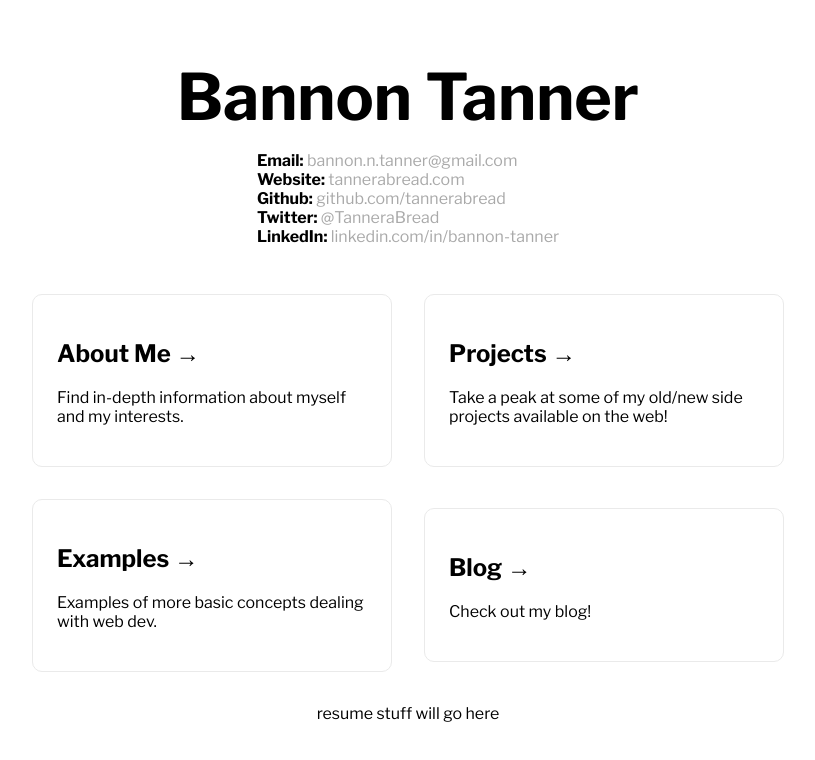
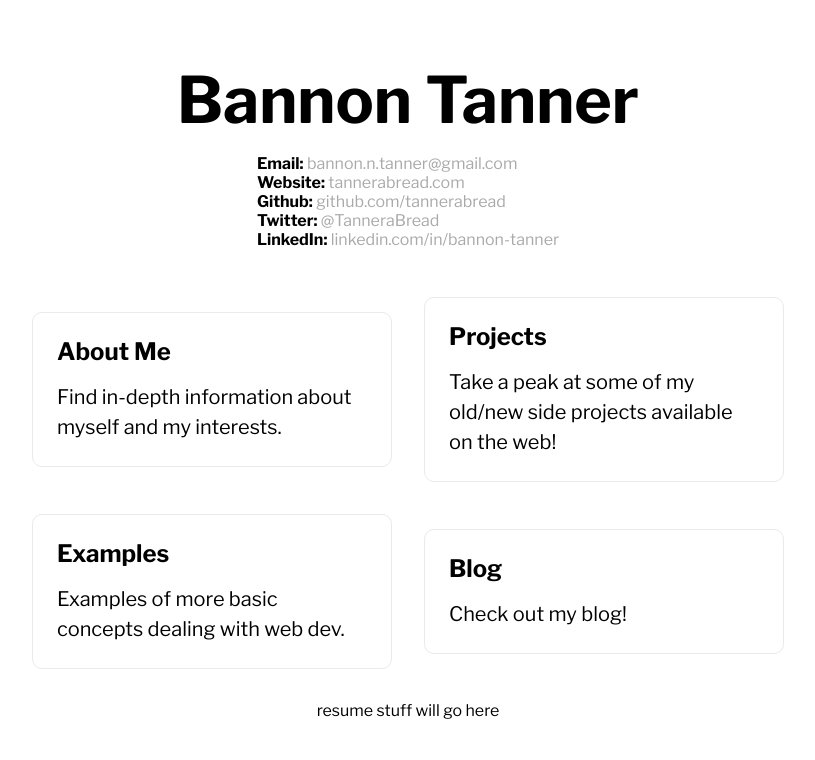
Before and after one commit to tannerabread/resume, a Next.js app: page / in a window 1280 px wide. Shown: the top 760 px of the page, without its empty margins (232-1047 px from the left). Built offline with nearby package versions, Linux system fonts and the light colour scheme.

Commit message:
fixed a few console errors

```diff
--- a/package.json
+++ b/package.json
@@ -16,6 +16,7 @@
     "styled-components": "^5.3.1"
   },
   "devDependencies": {
+    "babel-plugin-styled-components": "^1.13.2",
     "eslint": "7.32.0",
     "eslint-config-next": "11.1.2"
   }
--- a/src/Home.module.css
+++ b/src/Home.module.css
@@ -1,4 +1,4 @@
-.container {
+/* .container {
   min-height: 100vh;
   padding: 0 0.5rem;
   display: flex;
@@ -6,7 +6,7 @@
   justify-content: center;
   align-items: center;
   height: 100vh;
-}
+} */
 
 .main {
   padding: 5rem 0;
@@ -90,7 +90,7 @@
   width: 45%;
 } */
 
-.card:hover,
+/* .card:hover,
 .card:focus,
 .card:active {
   color: #0070f3;
@@ -106,7 +106,7 @@
   margin: 0;
   font-size: 1.25rem;
   line-height: 1.5;
-}
+} */
 
 .logo {
   height: 1em;
--- a/src/components/Contacts.js
+++ b/src/components/Contacts.js
@@ -1,4 +1,4 @@
-import styles from './Contacts.module.css'
+import styles from './Contacts.module.scss'
 
 const Contacts = ({ contacts }) => {
   return (
--- a/src/components/Contacts.module.css
+++ /dev/null
@@ -1,8 +0,0 @@
-.contactList {
-  list-style-type: none;
-  padding: 0px;
-}
-
-.contactLink {
-  color: darkgray;
-}
--- /dev/null
+++ b/src/components/Contacts.module.scss
@@ -0,0 +1,18 @@
+.contactList {
+  list-style-type: none;
+  padding: 0px;
+}
+
+.contactLink {
+  color: darkgray;
+
+  &:hover,
+  &:focus,
+  &:active {
+    color: #0070f3;
+  }
+
+  &:visited {
+    color: purple;
+  }
+}
--- /dev/null
+++ b/src/components/Container.js
@@ -0,0 +1,21 @@
+import styled from 'styled-components'
+
+const StyledContainer = styled.div`
+  min-height: 100vh;
+  padding: 0 0.5rem;
+  display: flex;
+  flex-direction: column;
+  justify-content: center;
+  align-items: center;
+  height: 100vh;
+`
+
+const Container = (props) => {
+  return (
+    <StyledContainer>
+      {props.children}
+    </StyledContainer>
+  )
+}
+
+export default Container
--- a/src/components/HomeGrid.js
+++ b/src/components/HomeGrid.js
@@ -1,27 +1,16 @@
+import React from 'react'
 import Link from 'next/link'
-import styled from 'styled-components'
-
-const Card = styled.a`
-  margin: 1rem;
-  padding: 1.5rem;
-  text-align: left;
-  color: inherit;
-  text-decoration: none;
-  border: 1px solid #eaeaea;
-  border-radius: 10px;
-  transition: color 0.15s ease, border-color 0.15s ease;
-  width: 45%;
-`
+import styles from './HomeGrid.module.scss'
 
 const HomeGrid = ({ gridItems }) => {
   return (
     <>
       {gridItems.map((gridItem, i) => (
         <Link href={gridItem.href} key={i} passHref>
-          <Card>
-            <h2>{gridItem.heading} &rarr;</h2>
+          <a className={styles.card}>
+            <h2>{gridItem.heading}</h2>
             <p>{gridItem.info}</p>
-          </Card>
+          </a>
         </Link>
       ))}
     </>
--- /dev/null
+++ b/src/components/HomeGrid.module.scss
@@ -0,0 +1,29 @@
+.card {
+  margin: 1rem;
+  padding: 1.5rem;
+  text-align: left;
+  color: inherit;
+  text-decoration: none;
+  border: 1px solid #eaeaea;
+  border-radius: 10px;
+  transition: color 0.15s ease, border-color 0.15s ease;
+  width: 45%;
+
+  &:hover,
+  &:focus,
+  &:active {
+    color: #0070f3;
+    border-color: #0070f3;
+  }
+
+  h2 {
+    margin: 0 0 1rem 0;
+    font-size: 1.5rem;
+  }
+
+  p {
+    margin: 0;
+    font-size: 1.25rem;
+    line-height: 1.5;
+  }
+}
--- a/src/pages/index.js
+++ b/src/pages/index.js
@@ -1,5 +1,7 @@
 import Head from 'next/head'
 import styles from '../Home.module.css'
+
+import Container from '../components/Container'
 
 import Contacts from '../components/Contacts'
 import contacts from '../data/contacts.json'
@@ -12,7 +14,7 @@ import homegrid from '../data/homegrid.json'
 
 export default function Home() {
   return (
-    <div className={styles.container}>
+    <Container>
       <Head>
         <title>Bannon Tanner Resume</title>
       </Head>
@@ -32,6 +34,6 @@ export default function Home() {
           <p>resume stuff will go here</p>
         </div>
       </main>
-    </div>
+    </Container>
   )
 }
--- a/src/pages/projects/index.js
+++ b/src/pages/projects/index.js
@@ -13,13 +13,12 @@ const Projects = (pageProps) => {
               {project.name}
             </a>
             <p><strong>Description: </strong>{project.description}</p>
-            <p><strong>Technologies:</strong>
-              <ul className={styles.List}>
+            <p><strong>Technologies:</strong></p>
+              <ul className={styles.TechnologyList}>
                 {project.technologies.map((technology, j) => (
                   <li key={j}>{technology}</li>
                 ))}
               </ul>
-            </p>
           </li>
         ))}
       </ul>
--- a/src/pages/projects/projects.module.scss
+++ b/src/pages/projects/projects.module.scss
@@ -15,3 +15,8 @@
     }
   }
 }
+
+.TechnologyList {
+  list-style-type: none;
+  padding-bottom: 20px;
+}
```
Also changed, not shown: .babelrc (added).
